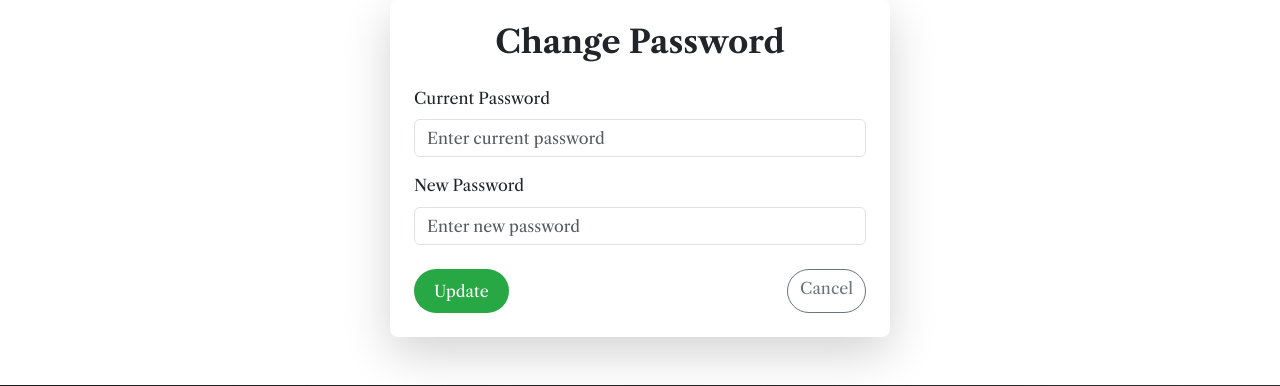
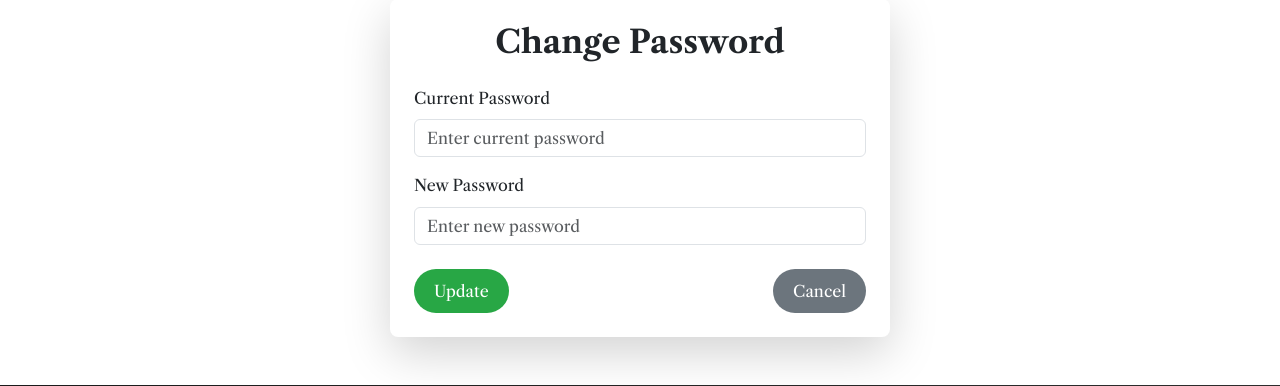
Before and after one commit to Ros-Salazar/3JFinalProj, a PHP site: page /change-password.php in a window 1280 px wide. Shown: the part 196-582 px from the top of the page. Run offline with PHP 8.4, Linux system fonts and the light colour scheme; data comes from the database, SQL or seed files in the repository.

Commit message:
changed buttons

```diff
--- a/change-password.php
+++ b/change-password.php
@@ -105,7 +105,7 @@
                 </div>
                 <div class="d-flex justify-content-between mt-4">
                     <button type="submit" class="btn btn-primary">Update</button>
-                    <a href="dashboard.php" class="btn btn-outline-secondary">Cancel</a>
+                    <a href="dashboard.php" class="btn btn-secondary">Cancel</a>
                 </div>
             </form>
         </div>
--- a/css/styles.css
+++ b/css/styles.css
@@ -254,6 +254,7 @@ body, th,tr {
 
 .btn-secondary {
     font-size: 1rem;
+    padding: 10px 20px; /* Padding for the button */
     background-color: #6c757d;
     color: #ffffff;
     border: none;
@@ -1014,6 +1015,7 @@ body, th,tr {
 }
 
 .btn-edit {
+    font-size: 1rem;
     background-color: #0176fc; /* Blue color for Edit Profile */
     color: white; /* White text color */
     border: none; /* No border */
@@ -1031,6 +1033,7 @@ body, th,tr {
 }
 
 .btn-change-password {
+    font-size: 1rem;
     background-color: #ffbf00; /* Orange/Yellow color for Change Password */
     color: white; /* White text color */
     border: none; /* No border */
--- a/dashboard.php
+++ b/dashboard.php
@@ -161,7 +161,7 @@
             <!-- Promotions Section -->
             <div class="dashboard-card mt-5">
                 <h3 class="card-title">Promotions and Rewards</h3>
-                <?php /*
+                <?php
                 if ($promotions_result->num_rows > 0): ?>
                     <ul class="promotions-list">
                         <?php while ($promo = $promotions_result->fetch_assoc()): ?>
@@ -173,7 +173,8 @@
                     </ul>
                 <?php else: ?>
                     <p>No active promotions.</p>
-                <?php endif; */ ?>
+                <?php endif;
+                ?>
             </div>
 
             <!-- Account Settings -->
```
